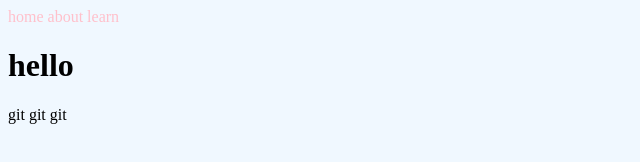
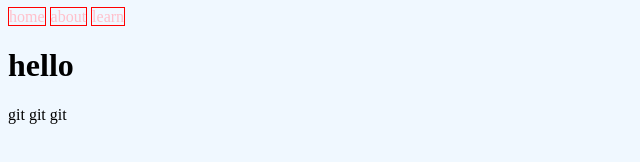
Before and after one commit to noah-cohen/my-project, a plain HTML site: page index.html in a window 1280 px wide. Shown: the whole page, without its empty margins (0-640 px from the left). Drawn offline with Linux system fonts and the light colour scheme.

Commit message:
a more styles

```diff
--- a/style.css
+++ b/style.css
@@ -2,7 +2,9 @@ body {
     background-color: aliceblue;
 }
 
-a{
+a {
     text-decoration: none;
     color: pink;
+    border: 1px solid red;
+    cursor: alias;
 }
```
